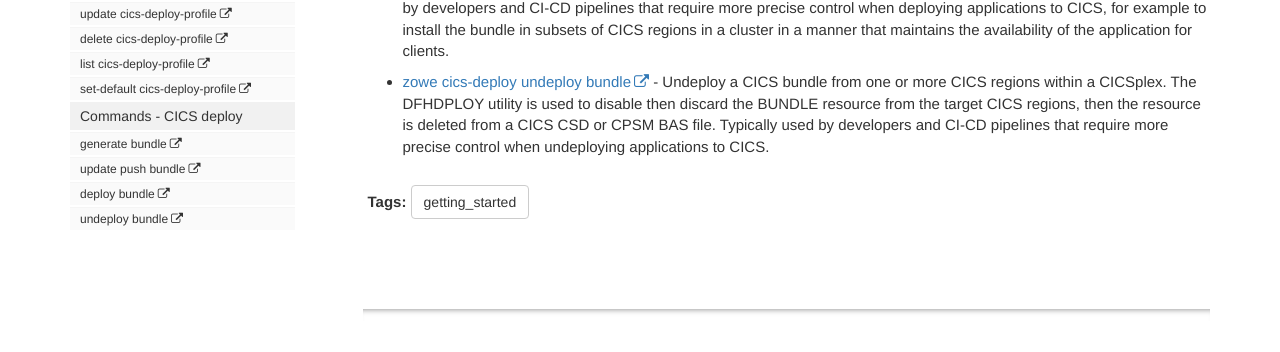
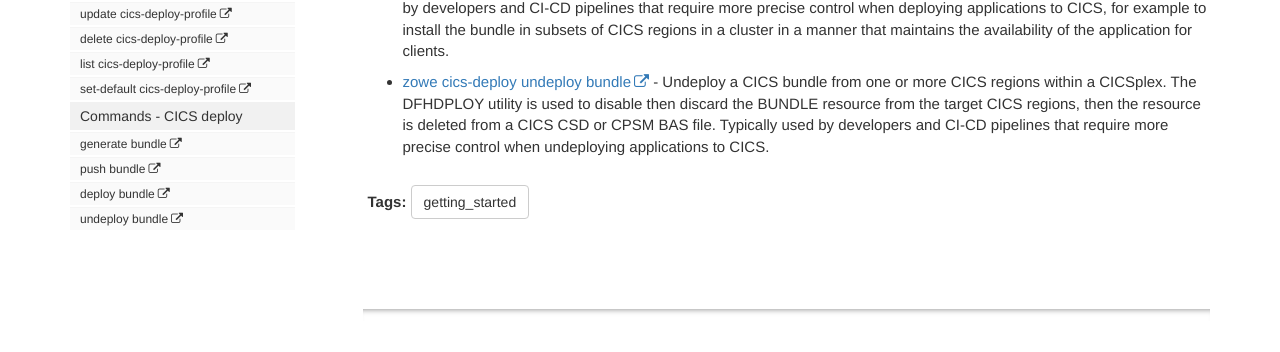
Before and after one commit to IBM/zowe-cli-cics-deploy-plugin, a Jekyll site: the page built from docs/index.md, in a window 1280 px wide. Shown: the part 539-891 px from the top of the page. Built offline with Jekyll 4.4.1, drawn with Linux system fonts in a browser that asks for light colours; nearby versions of some CDN libraries; comment, search, counter and statistics services are not loaded.

Commit message:
Update push bundle should be just push bundle

```diff
--- a/docs/_data/sidebars/cdp_commads_sidebar.yml
+++ b/docs/_data/sidebars/cdp_commads_sidebar.yml
@@ -66,7 +66,7 @@ entries:
     - title: generate bundle
       external_url: https://github.com/IBM/zowe-cli-cics-deploy-plugin/blob/master/docs-internal/CLIReadme.md#module-generate
       output: web
-    - title: update push bundle
+    - title: push bundle
       external_url: https://github.com/IBM/zowe-cli-cics-deploy-plugin/blob/master/docs-internal/CLIReadme.md#module-push
       output: web
     - title: deploy bundle
--- a/docs/_data/sidebars/cdp_sidebar.yml
+++ b/docs/_data/sidebars/cdp_sidebar.yml
@@ -79,7 +79,7 @@ entries:
     - title: generate bundle
       external_url: https://github.com/IBM/zowe-cli-cics-deploy-plugin/blob/master/docs-internal/CLIReadme.md#module-generate
       output: web
-    - title: update push bundle
+    - title: push bundle
       external_url: https://github.com/IBM/zowe-cli-cics-deploy-plugin/blob/master/docs-internal/CLIReadme.md#module-push
       output: web
     - title: deploy bundle
```
